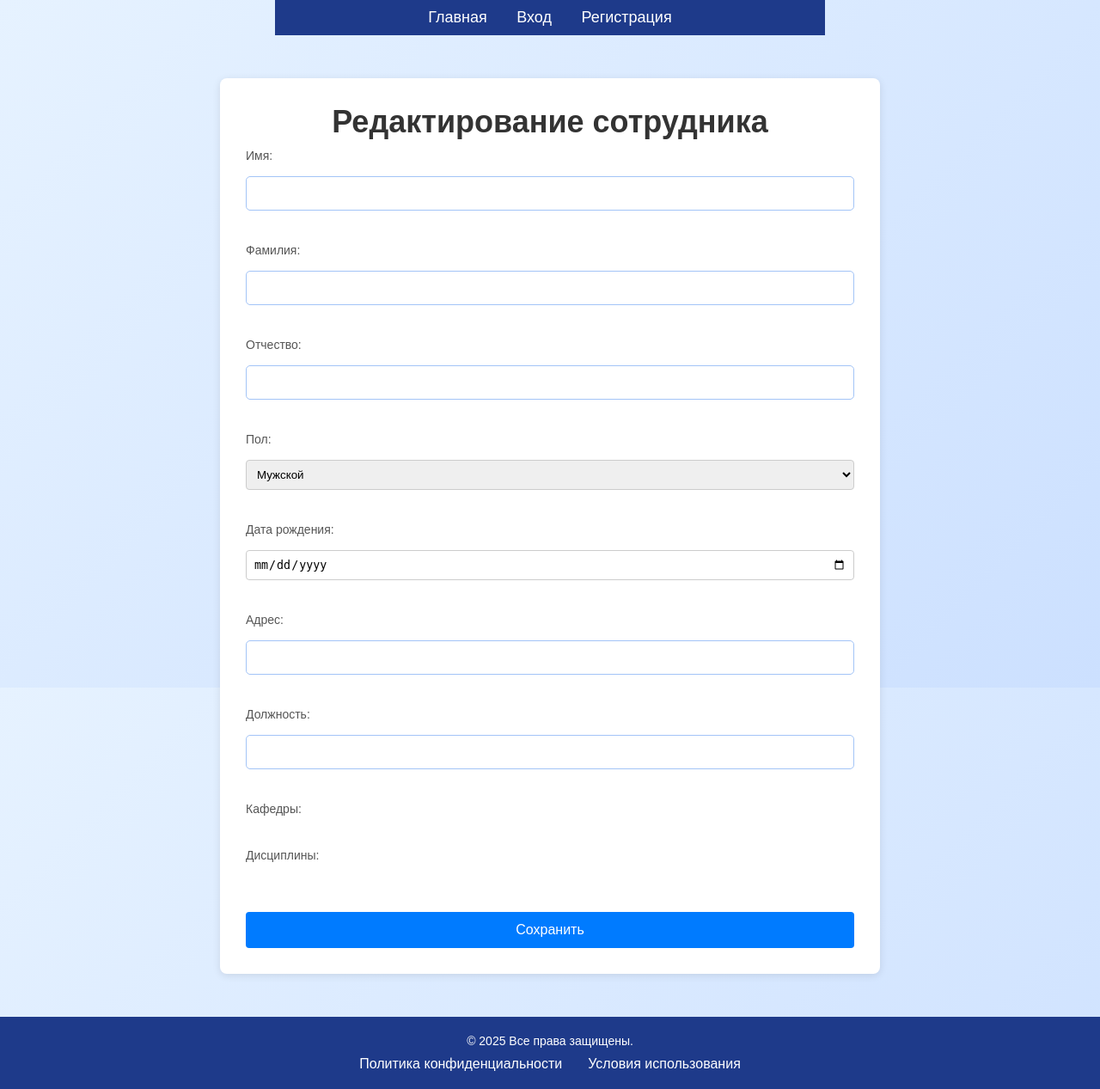
After one commit to Andrew-Star12/php1, a PHP site: template views/site/edit_employee.php in a window 1280 px wide. The commit adds this page. Shown: the whole page at 86% size. Run offline with PHP 8.4, Linux system fonts and the light colour scheme; the template is opened without the code that fills it, so the values that code supplies are empty.

Commit message:
Функция редактирования сотрудника

```diff
--- a/config/db.php
+++ b/config/db.php
@@ -2,7 +2,7 @@
 return [
     'driver' => 'mysql',
     'host' => 'localhost',
-    'database' => 'mvc',
+    'database' => 'ppp',
     'username' => 'root',
     'password' => '',
     'charset' => 'utf8',
--- a/routes/web.php
+++ b/routes/web.php
@@ -17,3 +17,5 @@ Route::add('GET', '/departments', [Controller\Site::class, 'listDepartments']);
 Route::add('GET', '/disciplines/create', [Controller\Site::class, 'createDiscipline']);
 Route::add('POST', '/disciplines/create', [Controller\Site::class, 'storeDiscipline']);
 Route::add('GET', '/disciplines', [Controller\Site::class, 'listDisciplines']);
+Route::add('GET', '/employee/edit/{id}', [Controller\Site::class, 'editEmployee']);
+Route::add('POST', '/employee/update/{id}', [Controller\Site::class, 'updateEmployee']);
--- /dev/null
+++ b/views/site/edit_employee.php
@@ -0,0 +1,151 @@
+<div class="container">
+    <h2>Редактирование сотрудника</h2>
+
+    <form method="POST" action="<?= app()->route->getUrl('/employee/update/' . $employee->id) ?>">
+        <div class="form-group">
+            <label>Имя:</label>
+            <input type="text" name="FirstName" value="<?= $employee->FirstName ?>">
+        </div>
+
+        <div class="form-group">
+            <label>Фамилия:</label>
+            <input type="text" name="LastName" value="<?= $employee->LastName ?>">
+        </div>
+
+        <div class="form-group">
+            <label>Отчество:</label>
+            <input type="text" name="Patronymic" value="<?= $employee->Patronymic ?>">
+        </div>
+
+        <div class="form-group">
+            <label>Пол:</label>
+            <select name="Gender">
+                <option value="M" <?= $employee->Gender === 'M' ? 'selected' : '' ?>>Мужской</option>
+                <option value="F" <?= $employee->Gender === 'F' ? 'selected' : '' ?>>Женский</option>
+            </select>
+        </div>
+
+        <div class="form-group">
+            <label>Дата рождения:</label>
+            <input type="date" name="DateOfBirth" value="<?= $employee->DateOfBirth ?>">
+        </div>
+
+        <div class="form-group">
+            <label>Адрес:</label>
+            <input type="text" name="Address" value="<?= $employee->Address ?>">
+        </div>
+
+        <div class="form-group">
+            <label>Должность:</label>
+            <input type="text" name="Position" value="<?= $employee->Position ?>">
+        </div>
+
+        <div class="form-group">
+            <label>Кафедры:</label>
+            <div class="checkbox-group">
+                <?php foreach ($departments as $department): ?>
+                    <label>
+                        <input type="checkbox" name="departments[]" value="<?= $department->id ?>"
+                            <?= in_array($department->id, $employee->departments->pluck('id')->toArray()) ? 'checked' : '' ?>>
+                        <?= $department->DepartmentName ?>
+                    </label>
+                <?php endforeach; ?>
+            </div>
+        </div>
+
+        <div class="form-group">
+            <label>Дисциплины:</label>
+            <div class="checkbox-group">
+                <?php foreach ($disciplines as $discipline): ?>
+                    <label>
+                        <input type="checkbox" name="disciplines[]" value="<?= $discipline->id ?>"
+                            <?= in_array($discipline->id, $employee->disciplines->pluck('id')->toArray()) ? 'checked' : '' ?>>
+                        <?= $discipline->DisciplineName ?>
+                    </label>
+                <?php endforeach; ?>
+            </div>
+        </div>
+
+        <button type="submit">Сохранить</button>
+    </form>
+</div>
+
+<style>
+    body {
+        font-family: Arial, sans-serif;
+        background-color: #f4f7fc;
+        margin: 0;
+        padding: 0;
+    }
+
+    .container {
+        width: 60%;
+        margin: 50px auto;
+        background-color: #ffffff;
+        padding: 30px;
+        border-radius: 8px;
+        box-shadow: 0 2px 10px rgba(0, 0, 0, 0.1);
+    }
+
+    h2 {
+        text-align: center;
+        color: #333;
+    }
+
+    label {
+        font-size: 14px;
+        margin-bottom: 8px;
+        display: block;
+        color: #555;
+    }
+
+    input[type="text"],
+    input[type="date"],
+    select {
+        width: 100%;
+        padding: 8px;
+        margin: 8px 0;
+        border: 1px solid #ccc;
+        border-radius: 4px;
+        box-sizing: border-box;
+    }
+
+    input[type="checkbox"] {
+        margin-right: 8px;
+    }
+
+    .form-group {
+        margin-bottom: 20px;
+    }
+
+    .checkbox-group {
+        display: flex;
+        flex-wrap: wrap;
+        gap: 20px;
+    }
+
+    .checkbox-group label {
+        width: 45%;
+    }
+
+    button[type="submit"] {
+        background-color: #007bff;
+        color: white;
+        border: none;
+        padding: 12px 20px;
+        border-radius: 4px;
+        cursor: pointer;
+        font-size: 16px;
+        width: 100%;
+        margin-top: 20px;
+    }
+
+    button[type="submit"]:hover {
+        background-color: #0056b3;
+    }
+
+    .form-group:last-child {
+        margin-bottom: 0;
+    }
+
+</style>
```
Also changed, not shown: app/Controller/Site.php (+52 -0 lines).
